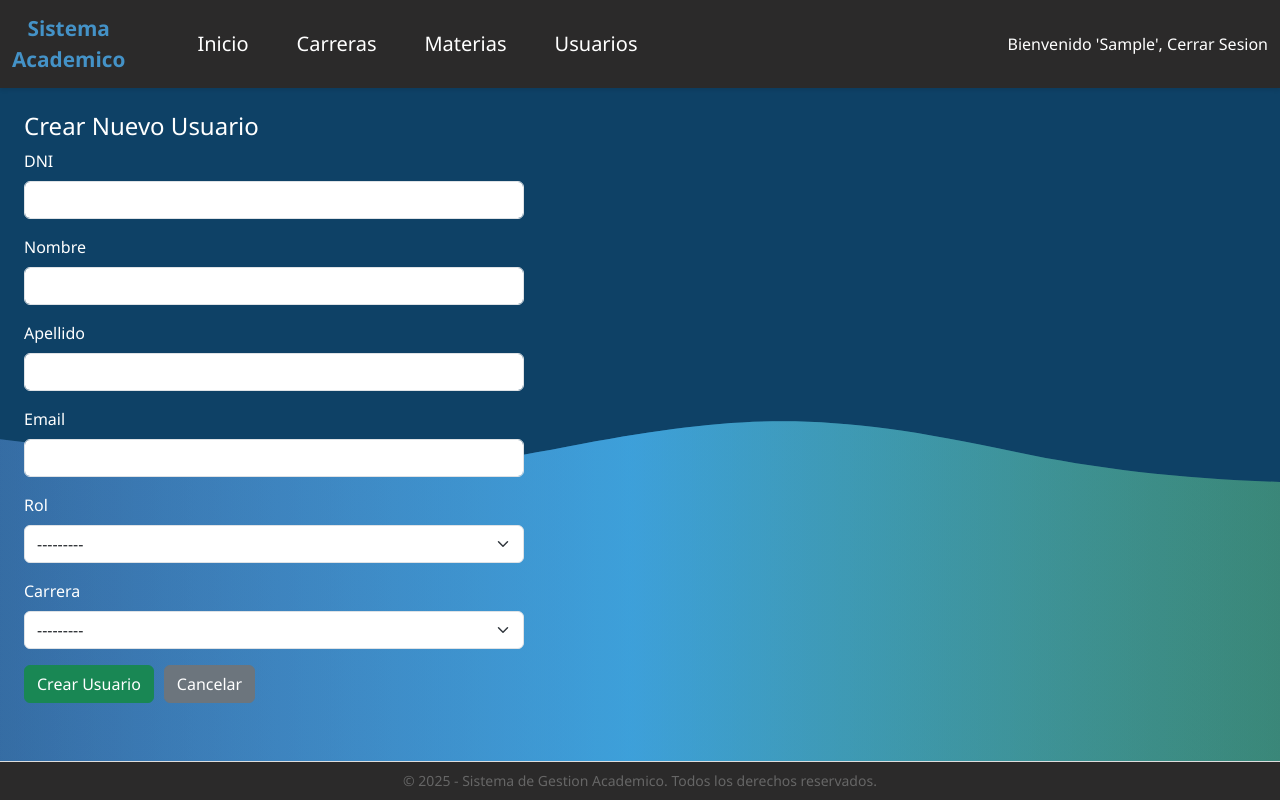
After one commit to UTN-BDA/gestion_academica, a Django app: page /adminsitration/usuario/crear/ in a window 1280 px wide. The commit adds this page. Run offline with Django 4.2, Linux system fonts and the light colour scheme; the visitor is signed in with stand-in values (Sample User, id 1); data that the repository does not hold is empty.

Commit message:
views for create user

```diff
--- a/materias/forms.py
+++ b/materias/forms.py
@@ -11,3 +11,21 @@ class UsuarioForm(forms.ModelForm):
             'last_name': forms.TextInput(attrs={'class': 'form-control'}),
             'email': forms.EmailInput(attrs={'class': 'form-control'}),
         }
+
+class UsuarioCrearForm(forms.ModelForm):
+    class Meta:
+        model = User
+        fields = ['dni', 'first_name', 'last_name', 'email', 'rol', 'career']
+        widgets = {
+            'dni': forms.TextInput(attrs={'class': 'form-control'}),
+            'first_name': forms.TextInput(attrs={'class': 'form-control'}),
+            'last_name': forms.TextInput(attrs={'class': 'form-control'}),
+            'email': forms.EmailInput(attrs={'class': 'form-control'}),
+            'rol': forms.Select(attrs={'class': 'form-select'}),
+            'career': forms.Select(attrs={'class': 'form-select'}),
+        }
+
+    def __init__(self, *args, **kwargs):
+        super().__init__(*args, **kwargs)
+        self.fields['rol'].required = True
+        self.fields['career'].required = True
--- /dev/null
+++ b/materias/templates/crear_usuario.html
@@ -0,0 +1,42 @@
+{% extends 'app/base_admin.html' %}
+
+{% block content %}
+
+<div style="max-width: 500px;">
+    <h4 class="titulo-usuarios">Crear Nuevo Usuario</h4>
+
+    <form method="post">
+        {% csrf_token %}
+        <div class="mb-3">
+            <label for="id_dni" class="titulo-usuarios form-label fs-7">DNI</label>
+            {{ form.dni }}
+        </div>
+        <div class="mb-3">
+            <label for="id_first_name" class="titulo-usuarios form-label fs-7">Nombre</label>
+            {{ form.first_name }}
+        </div>
+        <div class="mb-3">
+            <label for="id_last_name" class="titulo-usuarios form-label fs-7">Apellido</label>
+            {{ form.last_name }}
+        </div>
+        <div class="mb-3">
+            <label for="id_email" class="titulo-usuarios form-label fs-7">Email</label>
+            {{ form.email }}
+        </div>
+        <div class="mb-3">
+            <label for="id_rol" class="titulo-usuarios form-label fs-7">Rol</label>
+            {{ form.rol }}
+         </div>
+        <div class="mb-3">
+            <label for="id_career" class="titulo-usuarios form-label fs-7">Carrera</label>
+            {{ form.career }}
+        </div>
+        <div style="display: flex; gap: 10px; margin-top: 1rem;">
+            <button type="submit" class="btn btn-success">Crear Usuario</button>
+            <a href="{% url 'materias:crear_usuario' %}" class="btn btn-secondary">Cancelar</a>
+        </div>
+
+    </form>
+</div>
+
+{% endblock %}
--- a/materias/urls.py
+++ b/materias/urls.py
@@ -8,6 +8,7 @@ urlpatterns = [
     path('administration/materias/', views.lista_materias, name='materia'),
     path('administration/usuarios/', views.lista_usuarios, name='usuario'),
     path('administration/usuario/<str:dni>/', views.ver_usuario, name='ver_usuario'),
+    path('adminsitration/usuario/crear/', views.crear_usuario, name='crear_usuario'),
 
     path('user/carreras/', views.carreras_usuario, name='carreras_usuario'),
     path('user/inscribirse_carrera/<int:carrera_id>/', views.inscribirse_carrera, name='inscribirse_carrera'),
--- a/materias/views.py
+++ b/materias/views.py
@@ -1,6 +1,6 @@
 from django.shortcuts import render, redirect, get_object_or_404
 
-from .forms import UsuarioForm
+from .forms import UsuarioForm, UsuarioCrearForm
 from usuarios.models import User
 from .models import Career, Materia
 from django.contrib.auth.decorators import login_required
@@ -139,3 +139,18 @@ def ver_usuario(request, dni):
         'materias_inscripto': materias_inscripto,
         'form': form,
     })
+
+@login_required
+def crear_usuario(request):
+    if request.method == 'POST':
+        form = UsuarioCrearForm(request.POST)
+        if form.is_valid():
+            usuario = form.save(commit=False)
+            usuario.set_password(usuario.dni)
+            usuario.save()
+            return redirect('materias:usuario')
+    else:
+        form = UsuarioCrearForm()
+    return render(request, 'crear_usuario.html', {
+        'form': form,
+    })
```
Also changed, not shown: materias/templates/usuarios_admin.html (+7 -3 lines).
